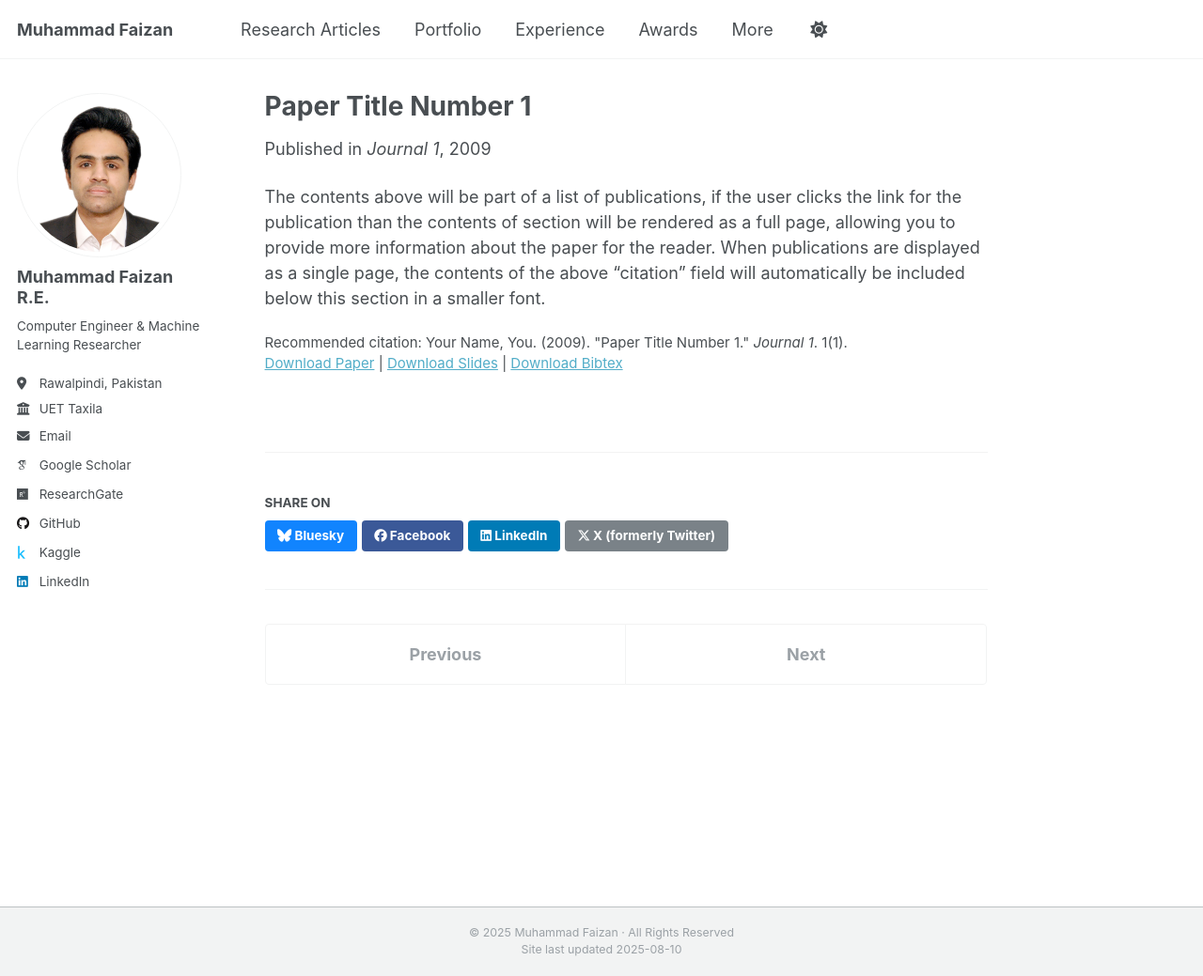
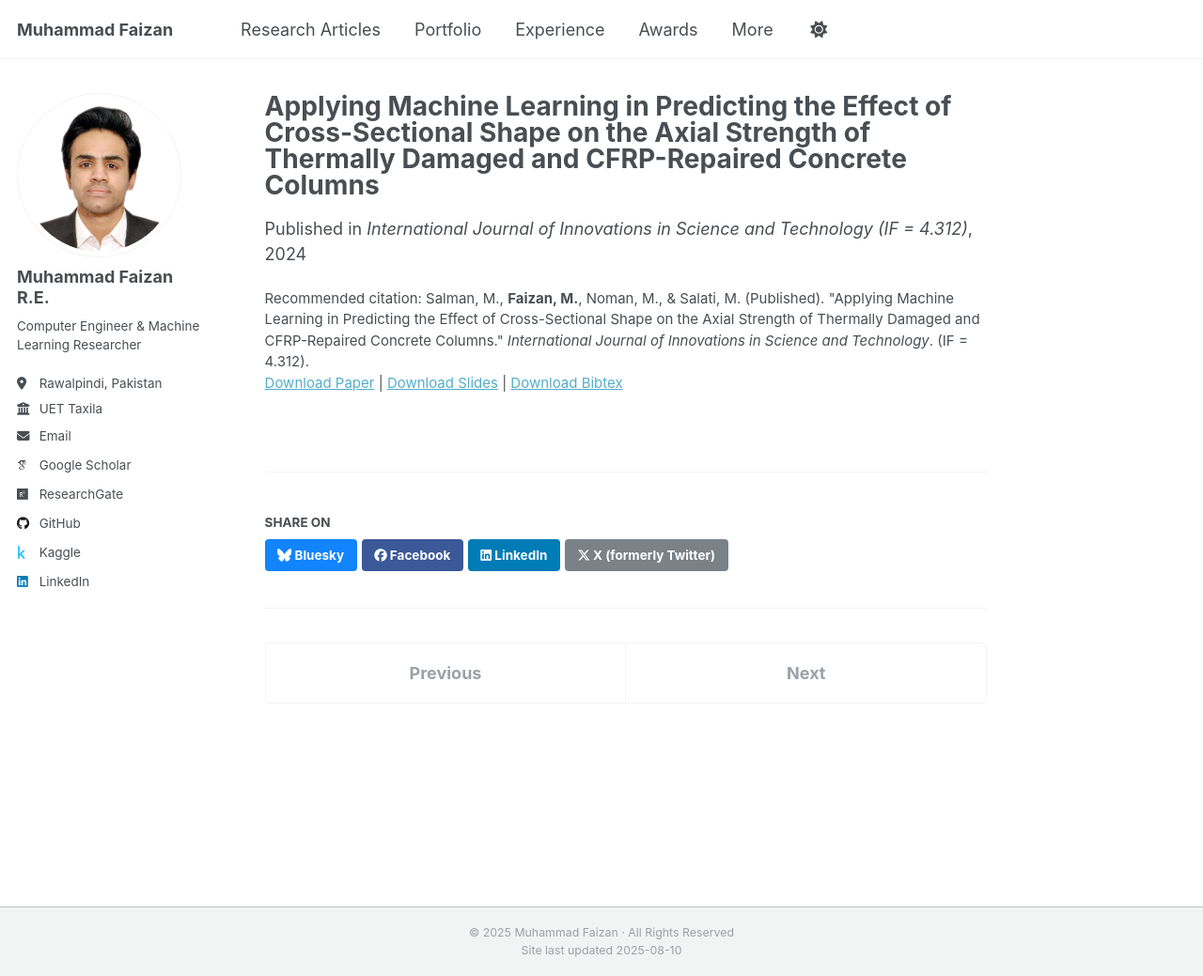
Before and after one commit to MuhammadFaizan99/MuhammadFaizan99.github.io, a Jekyll site: the page built from _publications/2009-10-01-paper-title-number-1.md, in a window 1280 px wide and 1039 px high. Shown: the whole window at 94% size. Built offline with Jekyll 4.4.1, drawn with Linux system fonts in a browser that asks for light colours; some web fonts are replaced; a script that is not in the unit is left out.

Commit message:
Update 2009-10-01-paper-title-number-1.md

```diff
--- a/_publications/2009-10-01-paper-title-number-1.md
+++ b/_publications/2009-10-01-paper-title-number-1.md
@@ -1,14 +1,13 @@
 ---
-title: "Paper Title Number 1"
+title: "Applying Machine Learning in Predicting the Effect of Cross-Sectional Shape on the Axial Strength of Thermally Damaged and CFRP-Repaired Concrete Columns"
 collection: publications
-category: manuscripts
-permalink: /publication/2009-10-01-paper-title-number-1
-excerpt: 'This paper is about the number 1. The number 2 is left for future work.'
-date: 2009-10-01
-venue: 'Journal 1'
-slidesurl: 'http://academicpages.github.io/files/slides1.pdf'
-paperurl: 'http://academicpages.github.io/files/paper1.pdf'
-bibtexurl: 'http://academicpages.github.io/files/bibtex1.bib'
-citation: 'Your Name, You. (2009). &quot;Paper Title Number 1.&quot; <i>Journal 1</i>. 1(1).'
+category: published
+permalink: /publication/2024-01-01-cross-sectional-shape-cfrp-columns
+excerpt: 'This paper applies machine learning to predict the effect of cross-sectional shape on the axial strength of thermally damaged and CFRP-repaired concrete columns.'
+date: 2024-01-01
+venue: 'International Journal of Innovations in Science and Technology (IF = 4.312)'
+slidesurl: ''
+paperurl: ''
+bibtexurl: ''
+citation: 'Salman, M., <b>Faizan, M.</b>, Noman, M., & Salati, M. (Published). "Applying Machine Learning in Predicting the Effect of Cross-Sectional Shape on the Axial Strength of Thermally Damaged and CFRP-Repaired Concrete Columns." <i>International Journal of Innovations in Science and Technology</i>. (IF = 4.312).'
 ---
-The contents above will be part of a list of publications, if the user clicks the link for the publication than the contents of section will be rendered as a full page, allowing you to provide more information about the paper for the reader. When publications are displayed as a single page, the contents of the above "citation" field will automatically be included below this section in a smaller font.
```
